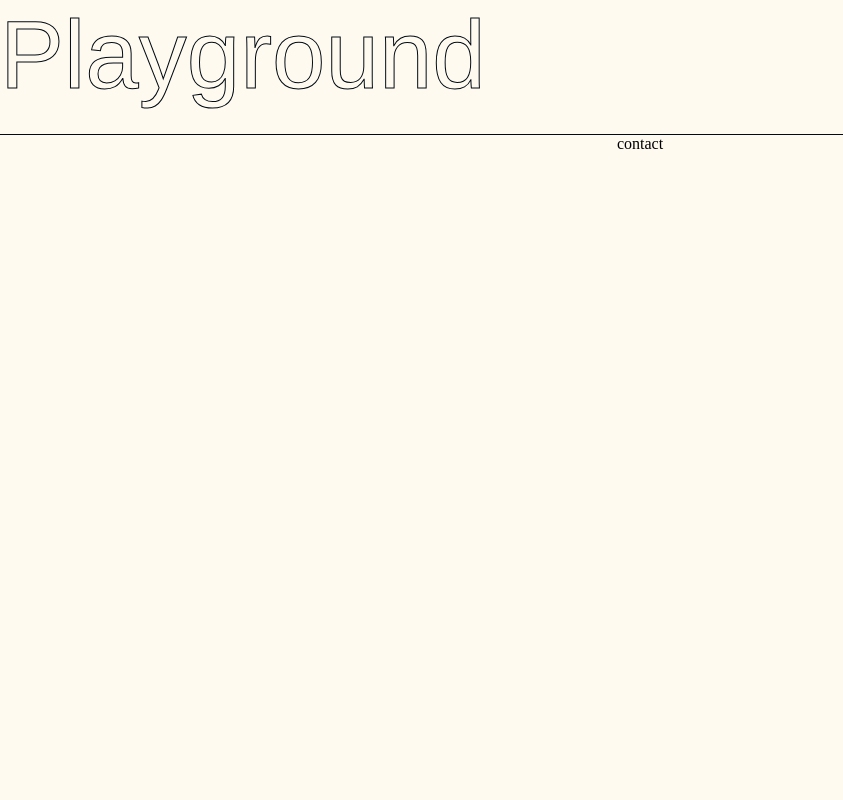
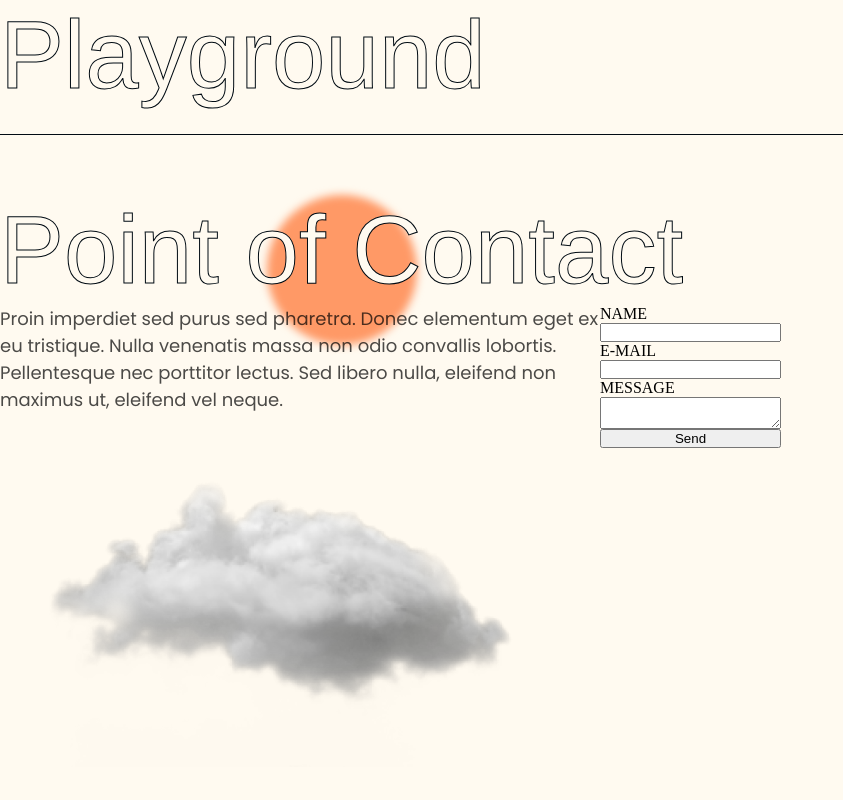
Before and after one commit to dorkele/portfo, a Next.js app: page / in a window 1280 px wide. Shown: the part 1620-2420 px from the top of the page, without its empty margins (0-843 px from the left). Built offline with nearby package versions, Linux system fonts and the light colour scheme; a web font is replaced by a local one.

Commit message:
added contact page and send email functionality

```diff
--- a/package.json
+++ b/package.json
@@ -15,8 +15,13 @@
     "eslint": "8.50.0",
     "eslint-config-next": "13.5.2",
     "next": "13.5.2",
+    "nodemailer": "^6.9.5",
     "react": "18.2.0",
     "react-dom": "18.2.0",
+    "react-hook-form": "^7.46.2",
     "typescript": "5.2.2"
+  },
+  "devDependencies": {
+    "@types/nodemailer": "^6.4.11"
   }
 }
--- /dev/null
+++ b/src/app/api/email/route.ts
@@ -0,0 +1,44 @@
+import { type NextRequest, NextResponse } from "next/server";
+import nodemailer from "nodemailer";
+import Mail from "nodemailer/lib/mailer";
+
+export async function POST(request: NextRequest) {
+    const { email, name, message } = await request.json();
+
+    const transport = nodemailer.createTransport({
+        service: "hotmail",
+        auth: {
+            user: process.env.MY_EMAIL,
+            pass: process.env.MY_PASSWORD,
+        },
+        tls: {
+            ciphers: "SSLv3",
+        },
+    });
+
+    const mailOptions: Mail.Options = {
+        from: process.env.MY_EMAIL,
+        to: process.env.MY_EMAIL,
+        // cc: email, (uncomment this line if you want to send a copy to the sender)
+        subject: `Message from ${name} (${email})`,
+        text: message,
+    };
+
+    const sendMailPromise = () =>
+        new Promise<string>((resolve, reject) => {
+            transport.sendMail(mailOptions, function (err) {
+                if (!err) {
+                    resolve("Email sent");
+                } else {
+                    reject(err.message);
+                }
+            });
+        });
+
+    try {
+        await sendMailPromise();
+        return NextResponse.json({ message: "Email sent" });
+    } catch (err) {
+        return NextResponse.json({ error: err }, { status: 500 });
+    }
+}
--- a/src/app/page.tsx
+++ b/src/app/page.tsx
@@ -2,15 +2,14 @@ import Image from "next/image";
 import styles from "./page.module.css";
 import About from "@/components/About/About";
 import Projects from "@/components/Projects/Projects";
+import Contact from "@/components/Contact/Contact";
 
 export default function Home() {
     return (
         <main className={styles.main}>
             <About />
             <Projects />
-            <div id="contact" className={styles.section}>
-                contact
-            </div>
+            <Contact />
             <div id="cv" className={styles.section}>
                 Curriculum
             </div>
--- /dev/null
+++ b/src/components/Contact/Contact.module.css
@@ -0,0 +1,47 @@
+.contact {
+    display: flex;
+    flex-direction: column;
+    width: 100%;
+    max-width: 1440px;
+    padding: 60px 0;
+}
+
+.orangeElement {
+    height: 150px;
+    width: 150px;
+    background-color: var(--orange-accent-color);
+    border-radius: 50%;
+    -webkit-filter: blur(4px);
+    -moz-filter: blur(4px);
+    -o-filter: blur(4px);
+    -ms-filter: blur(4px);
+    filter: blur(4px);
+    position: absolute;
+    left: 50%;
+    transform: translateX(-50%);
+}
+
+.title {
+    z-index: 1;
+    position: relative;
+}
+
+.titleDiv {
+    width: fit-content;
+    position: relative;
+}
+
+.content {
+    display: flex;
+}
+
+.paragraph {
+    max-width: 600px;
+    font-size: 18px;
+    opacity: 70%;
+}
+
+.form {
+    display: flex;
+    flex-direction: column;
+}
--- /dev/null
+++ b/src/components/Contact/Contact.tsx
@@ -0,0 +1,75 @@
+"use client";
+import styles from "./Contact.module.css";
+import Image from "next/image";
+import rainCloud from "../../../public/rain-clouds-png-273.png";
+import { useState } from "react";
+import { useForm } from "react-hook-form";
+import { sendEmail } from "@/utils/send-email";
+
+export type FormData = {
+    name: string;
+    email: string;
+    message: string;
+};
+
+const Contact = () => {
+    const { register, handleSubmit } = useForm<FormData>();
+    const [isLoading, setIsLoading] = useState<boolean>(false);
+    const [error, setError] = useState<string | null>(null);
+
+    function onSubmit(data: FormData) {
+        sendEmail(data);
+    }
+
+    return (
+        <section className={styles.contact} id="contact">
+            <div className={styles.titleDiv}>
+                <div className={styles.orangeElement}></div>
+                <h2 className={`h2 text-outline ${styles.title}`}>
+                    Point of Contact
+                </h2>
+            </div>
+            <div className={styles.content}>
+                <div>
+                    <p className={styles.paragraph}>
+                        Proin imperdiet sed purus sed pharetra. Donec elementum
+                        eget ex eu tristique. Nulla venenatis massa non odio
+                        convallis lobortis. Pellentesque nec porttitor lectus.
+                        Sed libero nulla, eleifend non maximus ut, eleifend vel
+                        neque.
+                    </p>
+                    <Image
+                        src={rainCloud}
+                        alt="rain cloud"
+                        className={styles.cloud1}
+                        height={354}
+                    />
+                </div>
+                <div>
+                    <form
+                        className={styles.form}
+                        onSubmit={handleSubmit(onSubmit)}
+                    >
+                        <label htmlFor="name">NAME</label>
+                        <input
+                            type="text"
+                            {...register("name", { required: true })}
+                        />
+                        <label htmlFor="email">E-MAIL</label>
+                        <input
+                            type="email"
+                            {...register("email", { required: true })}
+                        />
+                        <label htmlFor="message">MESSAGE</label>
+                        <textarea
+                            {...register("message", { required: true })}
+                        />
+                        <button type="submit">Send</button>
+                    </form>
+                </div>
+            </div>
+        </section>
+    );
+};
+
+export default Contact;
--- a/src/components/Project/Project.tsx
+++ b/src/components/Project/Project.tsx
@@ -20,13 +20,14 @@ const Project = ({ expanded, project }: ProjectProps) => {
         >
             <div className={styles.content}>
                 <div className={styles.img1Container}>
-                    {project.imgBatch1?.map((img) => {
+                    {project.imgBatch1?.map((img, index) => {
                         return (
                             <Image
                                 src={img.src}
                                 alt=""
                                 fill={true}
                                 style={{ objectFit: "cover" }}
+                                key={index}
                             />
                         );
                     })}
@@ -35,13 +36,14 @@ const Project = ({ expanded, project }: ProjectProps) => {
                     <p>{project.text1}</p>
                 </div>
                 <div className={styles.img2Container}>
-                    {project.imgBatch2?.map((img) => {
+                    {project.imgBatch2?.map((img, index) => {
                         return (
                             <Image
                                 src={img.src}
                                 alt=""
                                 fill={true}
                                 style={{ objectFit: "cover" }}
+                                key={index}
                             />
                         );
                     })}
--- a/src/components/Projects/Projects.tsx
+++ b/src/components/Projects/Projects.tsx
@@ -1,7 +1,7 @@
 "use client";
 import Project from "../Project/Project";
 import styles from "./Projects.module.css";
-import { useState } from "react";
+import { Fragment, useState } from "react";
 import projects from "../../../projects.json";
 
 const Projects = () => {
@@ -19,7 +19,7 @@ const Projects = () => {
         <section className={styles.projects} id="projects">
             {projects.map((project, index) => {
                 return (
-                    <>
+                    <Fragment key={index}>
                         <div
                             key={index}
                             className={styles.row}
@@ -35,7 +35,7 @@ const Projects = () => {
                             expanded={expanded === index ? true : false}
                             project={projects[index]}
                         />
-                    </>
+                    </Fragment>
                 );
             })}
         </section>
--- /dev/null
+++ b/src/utils/send-email.ts
@@ -0,0 +1,17 @@
+import { FormData } from "@/components/Contact/Contact";
+
+export function sendEmail(data: FormData) {
+    const apiEndpoint = "/api/email";
+
+    fetch(apiEndpoint, {
+        method: "POST",
+        body: JSON.stringify(data),
+    })
+        .then((res) => res.json())
+        .then((response) => {
+            alert(response.message);
+        })
+        .catch((err) => {
+            alert(err);
+        });
+}
```
Also changed, not shown: 2 other files (tests, documents, lock files or other folders).
